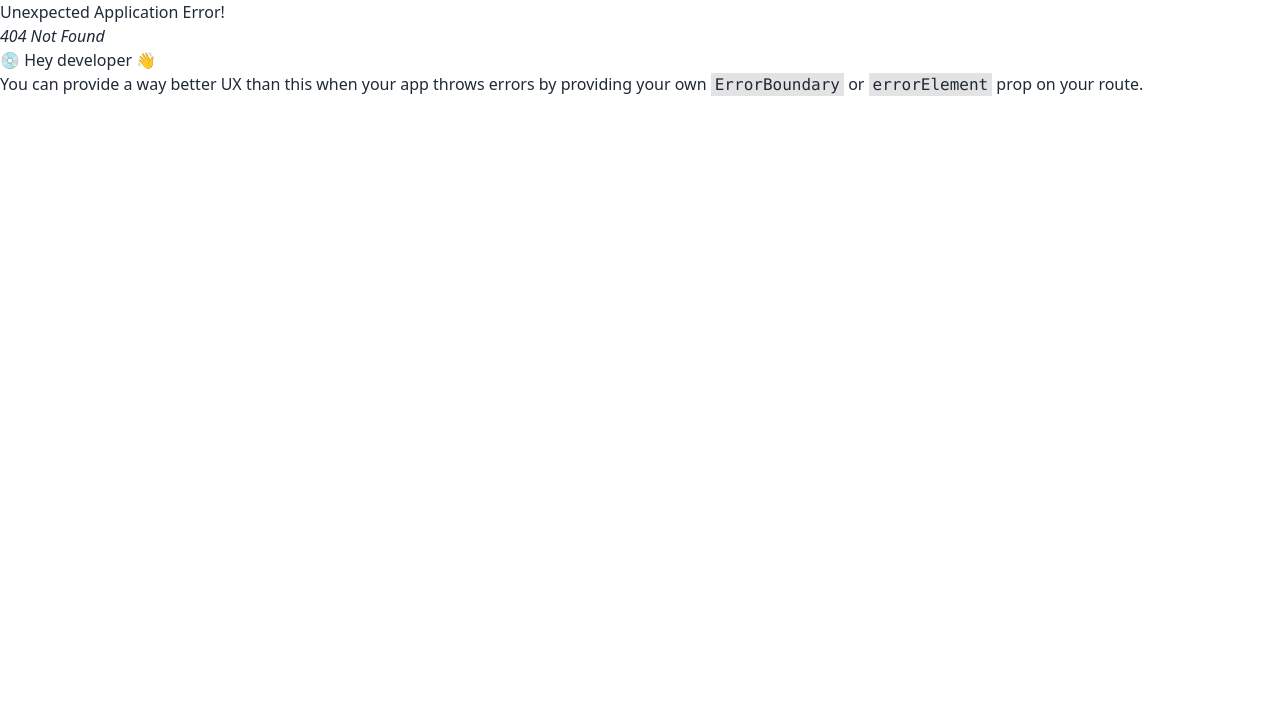
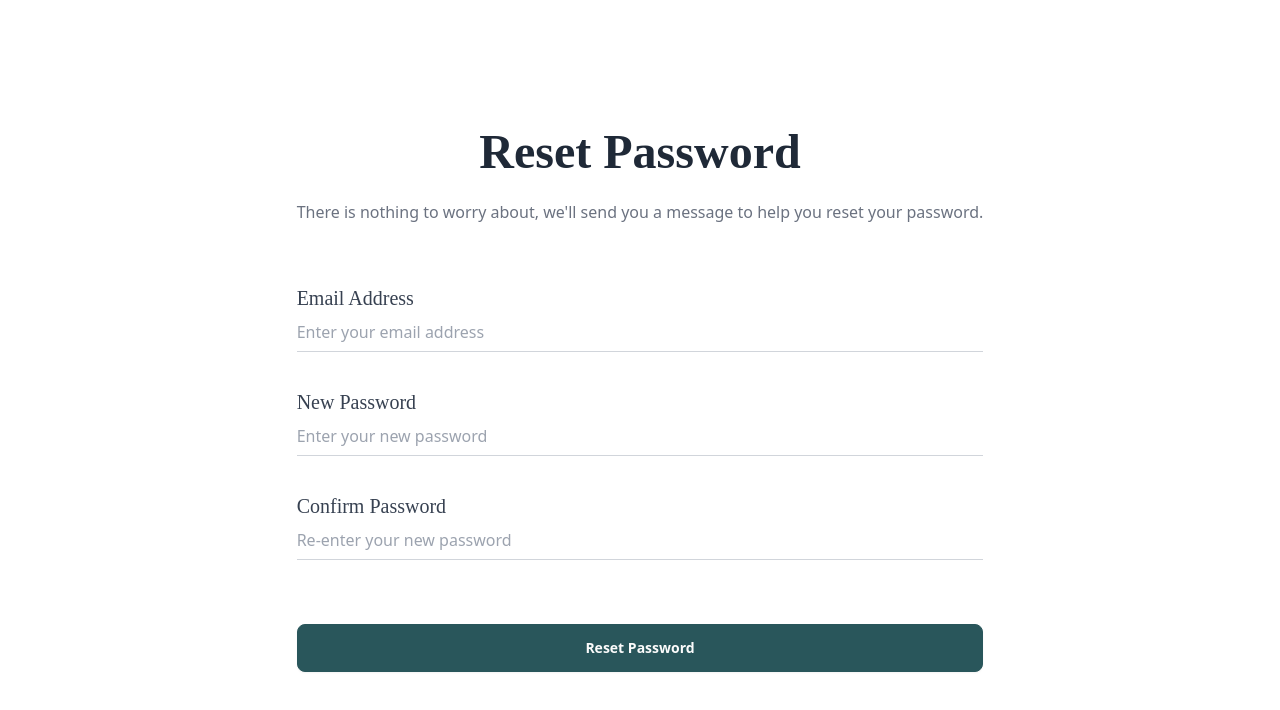
Before and after one commit to Allv16/AtmaBakery, a React (Vite) app: page /reset-password in a window 1280 px wide. Before the commit this address had no page. Shown: the top 710 px of the page. Built offline with nearby package versions, Linux system fonts and the light colour scheme.

Commit message:
login register forgot password done

```diff
--- /dev/null
+++ b/src/components/Form.tsx
@@ -0,0 +1,83 @@
+import { Label } from "./Label";
+import { InputForm } from "./Input";
+
+export const FormLogin = () => {
+  return (
+    <form className="card">
+      <div className="form-control">
+        <Label children="Email Address"></Label>
+        <InputForm
+          type="email"
+          placeholder="youremailadrress@email.com"
+          className="peer h-10 w-full border-b border-gray-300 text-gray-900 focus:outline-none focus:borer-rose-600"
+        />
+      </div>
+      <div className="form-control mt-16">
+        <Label children="Password"></Label>
+        <InputForm
+          type="password"
+          placeholder="Enter your password"
+          className="peer h-10 w-full border-b border-gray-300 text-gray-900 focus:outline-none focus:borer-rose-600"
+        />
+        <label className="label-text px-0 text-end pt-2">
+          <a href="#" className="label-text link link-hover text-primary">
+            Forgot password?
+          </a>
+        </label>
+      </div>
+      <div className="form-control mt-16">
+        <button className="btn btn-lg btn-primary font font-semibold">
+          Login
+        </button>
+        <p className="label-text mt-6 text-center text-l">
+          Don't have an account ?{" "}
+          <a href="#" className="label-text link link-hover font-bold text-l text-primary">
+            Sign Up
+          </a>
+        </p>
+      </div>
+    </form>
+  );
+};
+
+export const FormRegister = () => {
+  return (
+    <form className="card">
+      <div className="form-control mt-5">
+        <Label children="Full Name"></Label>
+        <InputForm
+          type="text"
+          placeholder="Enter your full name"
+          className="peer h-10 w-full border-b border-gray-400 text-gray-900 focus:outline-none focus:borer-rose-600"
+        />
+      </div>
+      <div className="form-control mt-10">
+        <Label children="Email Address"></Label>
+        <InputForm
+          type="email"
+          placeholder="Enter your email address"
+          className="peer h-10 w-full border-b border-gray-400 text-gray-900 focus:outline-none focus:borer-rose-600"
+        />
+      </div>
+      <div className="form-control mt-10">
+        <Label children="Password"></Label>
+        <InputForm
+          type="password"
+          placeholder="Enter your password"
+          className="peer h-10 w-full border-b border-gray-400 text-gray-900 focus:outline-none focus:borer-rose-600"
+        />
+      </div>
+      <div className="form-control mt-16">
+        <button className="btn btn-lg btn-primary font font-semibold">
+          Create Account
+        </button>
+        <p className="label-text mt-4 text-center text-l">
+          Already have an account ?{" "}
+          <a href="#" className="label-text link link-hover font-bold text-l text-primary">
+            Sign In
+          </a>
+        </p>
+      </div>
+    </form>
+  );
+};
--- /dev/null
+++ b/src/components/Input.tsx
@@ -0,0 +1,16 @@
+type InputProps = {
+  type: string;
+  placeholder: string;
+  className: string;
+};
+
+export const InputForm = (props: InputProps) => {
+  return (
+    <input
+      type={props.type}
+      placeholder={props.placeholder}
+      className={props.className}
+      required
+    />
+  );
+};
--- /dev/null
+++ b/src/components/Label.tsx
@@ -0,0 +1,13 @@
+type LabelProps = {
+  children: string;
+};
+
+export const Label = (props: LabelProps) => {
+  return (
+    <label className="label p-0">
+      <span className="label-text font-cormorant text-gray-700 text-xl">
+        {props.children}
+      </span>
+    </label>
+  );
+};
--- /dev/null
+++ b/src/pages/customer/forgot-password/ForgotPassword.tsx
@@ -0,0 +1,34 @@
+import { InputForm } from "../../../components/Input";
+import { Label } from "../../../components/Label";
+
+export default function forgotPassword() {
+  return (
+    <section>
+      <div className="flex flex-col items-center justify-center px-8 py-8 mx-auto md:h-screen lg:py-0">
+        <div className="max-w-auto flex flex-col items-center justify-center">
+          <h1 className="text-5xl font-bold font-cormorant">
+            Forgotten Your Password?
+          </h1>
+          <p className="py-6 text-gray-500">
+            There is nothing to worry about, we'll send you a message to help
+            you reset your password.
+          </p>
+
+          <div className="form-control w-full mt-9">
+            <Label children="Email Address"></Label>
+            <InputForm
+              type="email"
+              placeholder="youremailadrress@email.com"
+              className="peer h-10 w-full mt-2 border-b border-gray-300 text-gray-900 focus:outline-none focus:borer-rose-600"
+            />
+          </div>
+          <div className="form-control mt-16 w-full">
+            <button className="btn btn-md btn-primary font font-semibold">
+              Sent Reset Link
+            </button>
+          </div>
+        </div>
+      </div>
+    </section>
+  );
+}
--- a/src/pages/customer/login/Login.tsx
+++ b/src/pages/customer/login/Login.tsx
@@ -1,6 +1,41 @@
-import React from "react";
-import { NavWrapper } from "../../../components/Wrapper";
+import { FormLogin } from "../../../components/Form";
+import images from "../../../assets/images/graehsgi.png";
 
 export default function Login() {
-  return <NavWrapper>Login Page</NavWrapper>;
+  return (
+    <div className="w-full h-screen p-20 flex items-start">
+      <div className="relative w-1/2 h-full flex flex-col">
+        <div className="absolute top-[15%] left-[10%] flex flex-col">
+          <h1 className="text-6xl text-white font-cormorant font-bold">
+            The best way to enjoy your food.
+          </h1>
+          <p className="text-2xl text-white font-cormorant font-semibold">
+            Atma Kitchen
+          </p>
+        </div>
+        <img
+          src={images}
+          alt="Image"
+          className="w-full h-full object-cover p-10"
+        />
+      </div>
+
+      <div className="w-1/2 h-full flex flex-col p-10">
+        <div className="w-full flex flex-col max-w-[500px]">
+          <div className="w-full flex flex-col mb-2">
+            <h3 className="text-5xl font-cormorant font-semibold mb-2">
+              Login
+            </h3>
+            <p className="text-l mb-2 font-medium mt-5">
+              Welcome Back! Please enter your details.
+            </p>
+          </div>
+        </div>
+
+        <div className="w-full flex flex-col pt-16">
+          <FormLogin />
+        </div>
+      </div>
+    </div>
+  );
 }
--- /dev/null
+++ b/src/pages/customer/register/Register.tsx
@@ -0,0 +1,41 @@
+import { FormRegister } from "../../../components/Form";
+import images from "../../../assets/images/f9idlhrn.png";
+
+export default function Login() {
+  return (
+    <div className="w-full h-screen p-20 flex items-start">
+      <div className="relative w-1/2 h-full flex flex-col">
+        <div className="absolute top-[15%] left-[10%] flex flex-col">
+          <h1 className="text-5xl text-white font-cormorant font-bold">
+            The best way to enjoy your drink.
+          </h1>
+          <p className="text-2xl text-white font-cormorant font-semibold">
+            Atma Kitchen
+          </p>
+        </div>
+        <img
+          src={images}
+          alt="Image"
+          className="w-full h-full object-cover p-10"
+        />
+      </div>
+
+      <div className="w-1/2 h-full flex flex-col p-10">
+        <div className="w-full flex flex-col max-w-[500px]">
+          <div className="w-full flex flex-col mb-2">
+            <h3 className="text-5xl font-cormorant font-semibold mb-2">
+              Create Account
+            </h3>
+            <p className="text-l mb-2 font-medium mt-2">
+              Enter your information to create an account.
+            </p>
+          </div>
+        </div>
+
+        <div className="w-full flex flex-col pt-7">
+          <FormRegister />
+        </div>
+      </div>
+    </div>
+  );
+}
--- /dev/null
+++ b/src/pages/customer/reset-password/ResetPassword.tsx
@@ -0,0 +1,50 @@
+import { InputForm } from "../../../components/Input";
+import { Label } from "../../../components/Label";
+
+export default function resetPassword() {
+  return (
+    <section>
+      <div className="flex flex-col items-center justify-center px-8 py-8 mx-auto md:h-screen lg:py-0">
+        <div className="max-w-auto flex flex-col items-center justify-center">
+          <h1 className="text-5xl font-bold font-cormorant">
+            Reset Password
+          </h1>
+          <p className="py-6 text-gray-500">
+            There is nothing to worry about, we'll send you a message to help
+            you reset your password.
+          </p>
+
+          <div className="form-control w-full mt-9">
+            <Label children="Email Address"></Label>
+            <InputForm
+              type="email"
+              placeholder="Enter your email address"
+              className="peer h-10 w-full border-b border-gray-300 text-gray-900 focus:outline-none focus:borer-rose-600"
+            />
+          </div>
+          <div className="form-control w-full mt-9">
+            <Label children="New Password"></Label>
+            <InputForm
+              type="password"
+              placeholder="Enter your new password"
+              className="peer h-10 w-full border-b border-gray-300 text-gray-900 focus:outline-none focus:borer-rose-600"
+            />
+          </div>
+          <div className="form-control w-full mt-9">
+            <Label children="Confirm Password"></Label>
+            <InputForm
+              type="password"
+              placeholder="Re-enter your new password"
+              className="peer h-10 w-full border-b border-gray-300 text-gray-900 focus:outline-none focus:borer-rose-600"
+            />
+          </div>
+          <div className="form-control mt-16 w-full">
+            <button className="btn btn-md btn-primary font font-semibold">
+              Reset Password
+            </button>
+          </div>
+        </div>
+      </div>
+    </section>
+  );
+}
--- a/tailwind.config.js
+++ b/tailwind.config.js
@@ -5,10 +5,6 @@ export default {
     fontFamily: {
       cormorant: ["Cormorant"],
       mulish: ["Mulish"],
-    },
-    colors: {
-      black: "#040A0A",
-      white: "#FBFBFB",
     },
     extend: {
       colors: {
@@ -18,6 +14,8 @@ export default {
         secondary: "#B69231",
         "secondary-dark": "#634E16",
         "secondary-light": "#F5F1E4",
+        black: "#040A0A",
+        white: "#FBFBFB",
       },
     },
   },
```
Also changed, not shown: src/Routes.tsx (+15 -0 lines), 2 other files (tests, documents, lock files or other folders).
